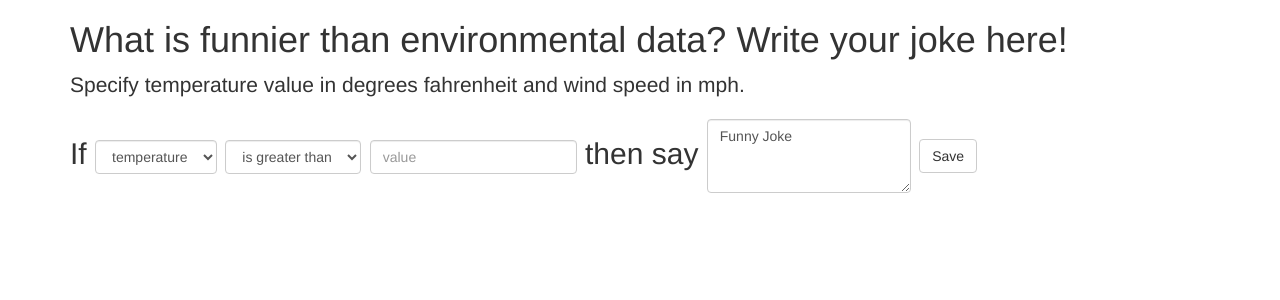
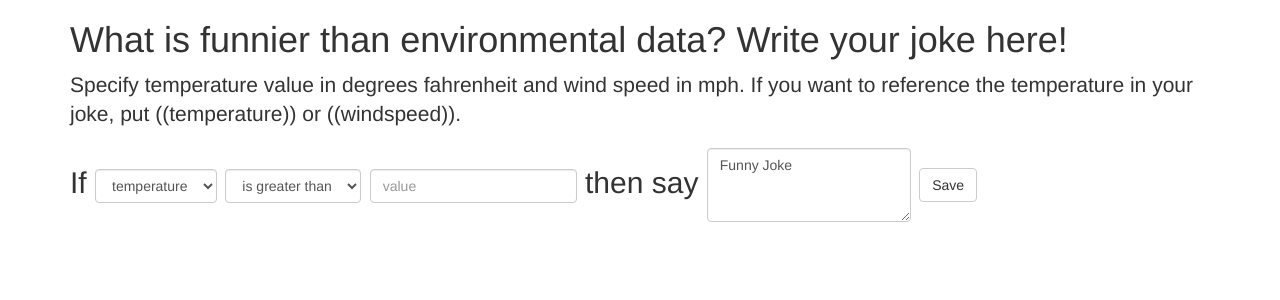
Before and after one commit to mitmedialab/TheBabblingBrook, a Flask app: page /writeAJoke in a window 1280 px wide. Shown: the top 300 px of the page. Run offline with Flask 2, Linux system fonts and the light colour scheme; parts of the project's set-up code (start-up, migrations or seed data) failed here and were passed over; some libraries are stand-ins or nearby versions.

Commit message:
added variables for jokes

```diff
--- a/www/server.py
+++ b/www/server.py
@@ -40,7 +40,7 @@ def save_weather_data():
 	app.db.weather_collection.insert(response.json())
 	return response.content
 
-
+# Saves sensor data posted to the DB, make sure you send with Content-Type: json
 @app.route('/saveSensorData')
 def save_sensor_data():
 	content = request.get_json()
@@ -108,6 +108,11 @@ def write_a_joke():
 		isGreaterThan = request.form['is_greater_than']
 		variableValue = request.form['variable_value']
 		joke = request.form['joke']
+
+		#todo - make this more robust, use regex
+		joke = joke.replace("((temperature))",variableValue)
+		joke = joke.replace("((windspeed))",variableValue)
+
 		error_message = ""
 		if variableValue == None or variableValue == "":
 			error_message = "Need to specify a value"
--- a/www/templates/writeAJoke.html
+++ b/www/templates/writeAJoke.html
@@ -22,7 +22,7 @@
 
       <div class="starter-template">
         <h1>What is funnier than environmental data? Write your joke here!</h1>
-        <p class="lead">Specify temperature value in degrees fahrenheit and wind speed in mph.</p>
+        <p class="lead">Specify temperature value in degrees fahrenheit and wind speed in mph. If you want to reference the temperature in your joke, put ((temperature)) or ((windspeed)).</p>
         <p class="lead" style="color:red">{{error_message}}</p>
         {% if error_message != NONE and error_message == "" %}
 			<p class="lead">Joke Saved! <a href="/writeAJoke">Write a new one?</a></p>
```
